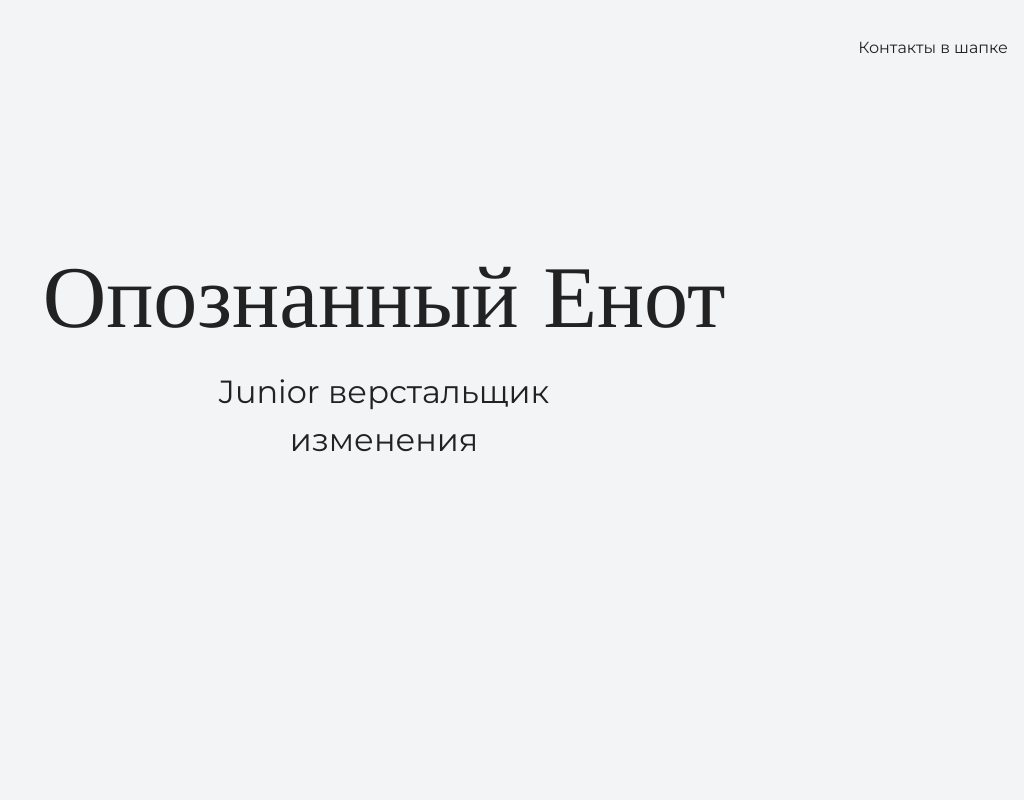
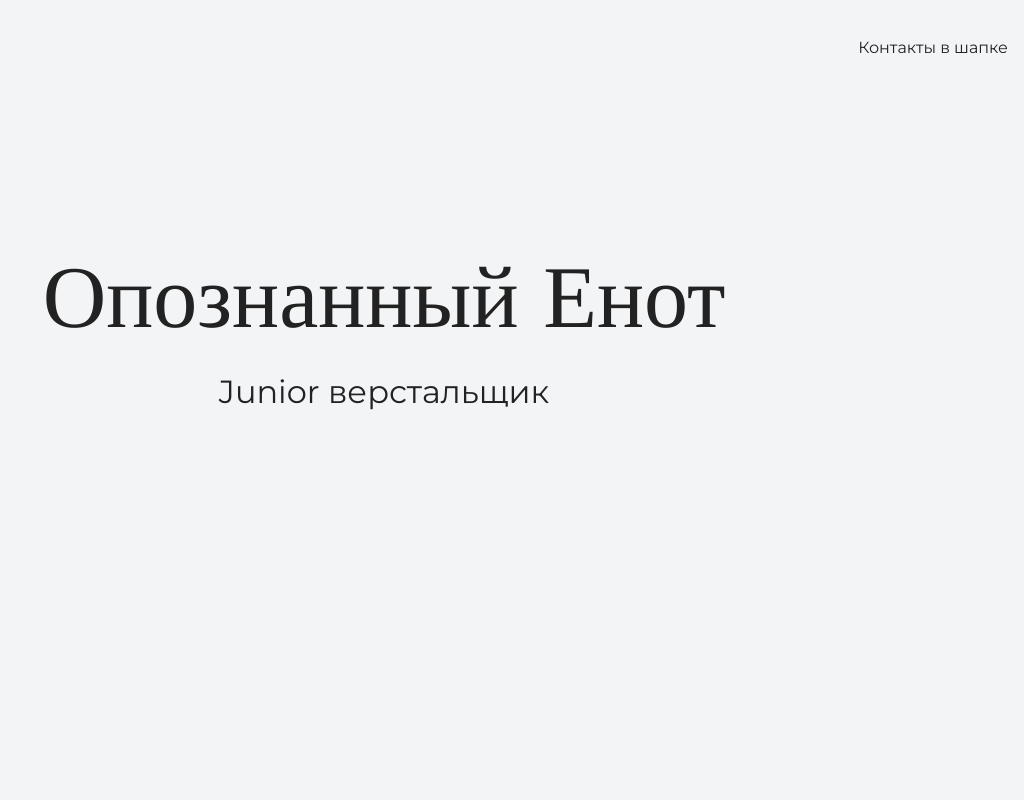
Before and after one commit to nyjibka02/my-site01, a plain HTML site: page index.html in a window 1280 px wide. Shown: the top 800 px of the page, without its empty margins (256-1280 px from the left). Drawn offline with nearby package versions, Linux system fonts and the light colour scheme.

Commit message:
изменения03

```diff
--- a/index.html
+++ b/index.html
@@ -18,7 +18,6 @@
 	 <div class="container">
 	  <h1 class="heading">Опознанный Енот</h1>
        <p>Junior верстальщик</p>
-       <p>изменения</p>
      </div>
 	</section>
 
```
